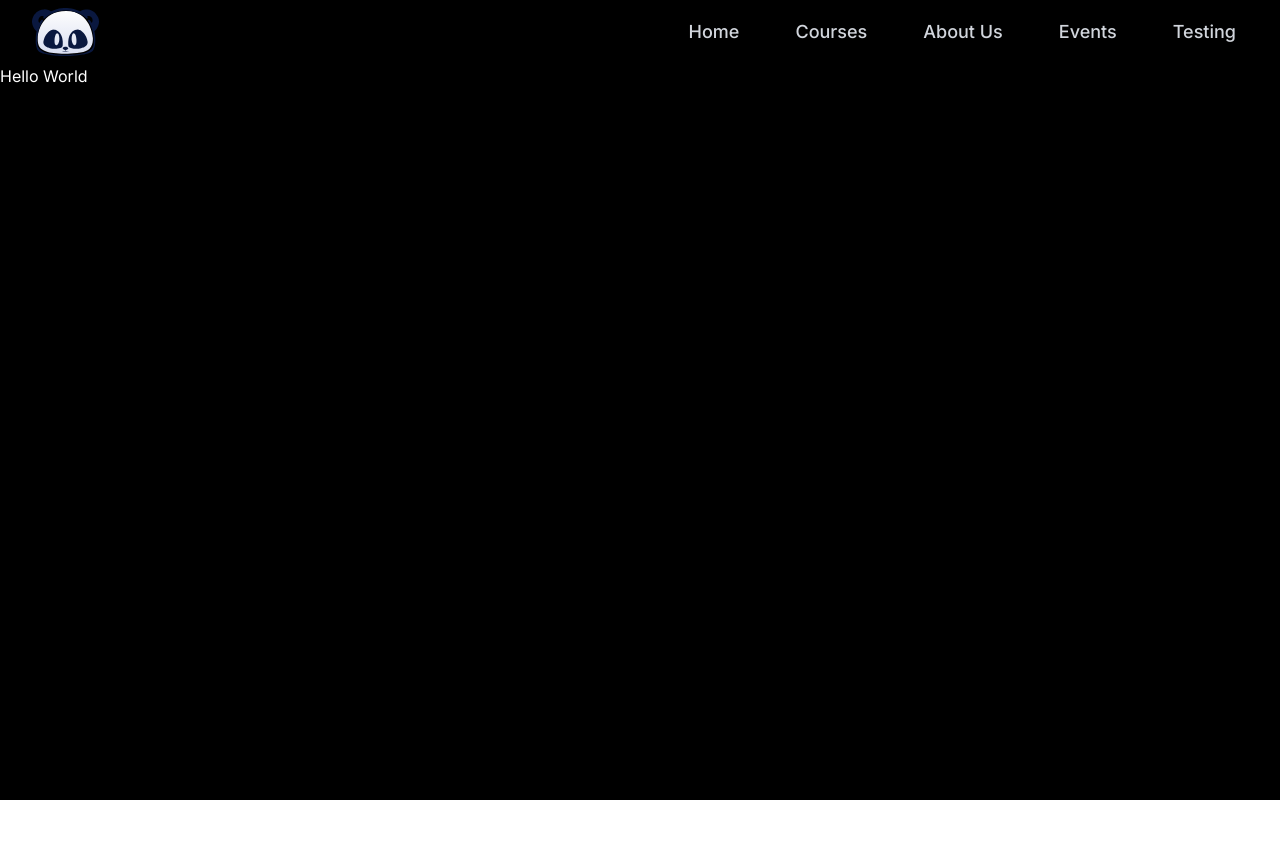
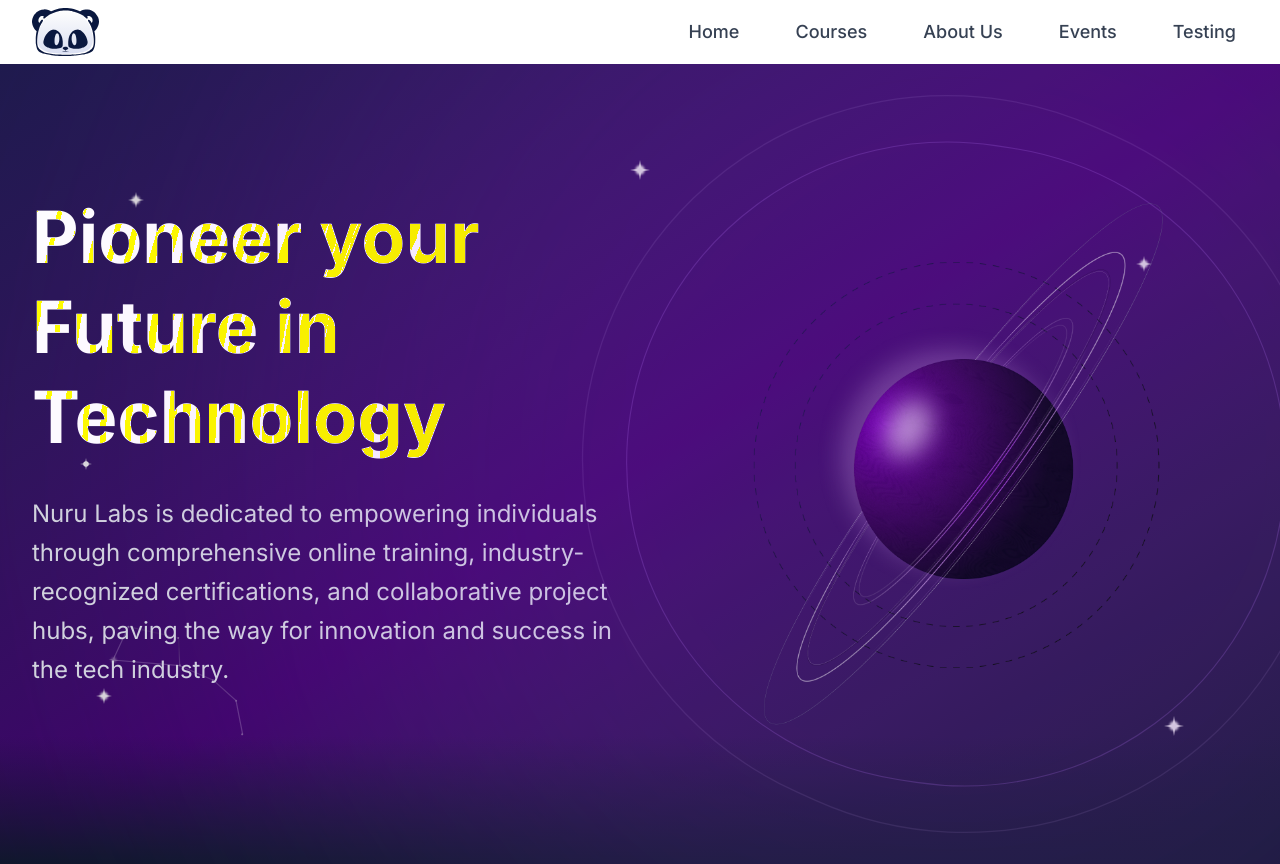
Before and after one commit to gurwnx222/sukii.xyz, a Next.js app: page / in a window 1280 px wide. Before the commit the page ends 800 px from the top, so only its background shows below. Built offline with nearby package versions, Linux system fonts and the light colour scheme.

Commit message:
created hero sections with different file components

```diff
--- /dev/null
+++ b/app/components/HeroSection.jsx
@@ -0,0 +1,192 @@
+"use client";
+import React from "react";
+import Image from "next/image";
+import { motion } from "framer-motion";
+import heroSectionImage from "@/public/decoratives/planet-image-full.png";
+import decorConstellation from "@/public/decoratives/constellation-image-3.svg";
+import decorStar from "@/public/decoratives/decor-star.svg";
+
+export default function HeroSection() {
+  return (
+    <>
+      {/* Hero Section */}
+      <section className="relative min-h-screen bg-gradient-to-br from-indigo-950 via-purple-950 to-slate-900 overflow-hidden">
+        {/* Background Stars - Static */}
+        <div className="absolute inset-0">
+          {/* Star 1 - Top Left */}
+          <div className="absolute top-20 left-20 md:top-32 md:left-32">
+            <Image
+              src={decorStar}
+              alt=""
+              width={16}
+              height={16}
+              className="w-3 h-3 md:w-4 md:h-4"
+            />
+          </div>
+
+          {/* Star 2 - Top Center */}
+          <div className="absolute top-16 left-1/2 transform -translate-x-1/2 md:top-24">
+            <Image
+              src={decorStar}
+              alt=""
+              width={20}
+              height={20}
+              className="w-4 h-4 md:w-5 md:h-5"
+            />
+          </div>
+
+          {/* Star 3 - Top Right */}
+          <div className="absolute top-32 right-20 md:top-48 md:right-32">
+            <Image
+              src={decorStar}
+              alt=""
+              width={18}
+              height={18}
+              className="w-3 h-3 md:w-4 md:h-4"
+            />
+          </div>
+
+          {/* Star 4 - Middle Left */}
+          <div className="absolute top-1/2 left-10 transform -translate-y-1/2 md:left-20">
+            <Image
+              src={decorStar}
+              alt=""
+              width={14}
+              height={14}
+              className="w-2 h-2 md:w-3 md:h-3"
+            />
+          </div>
+
+          {/* Star 5 - Bottom Left */}
+          <div className="absolute bottom-32 left-16 md:bottom-40 md:left-24">
+            <Image
+              src={decorStar}
+              alt=""
+              width={16}
+              height={16}
+              className="w-3 h-3 md:w-4 md:h-4"
+            />
+          </div>
+
+          {/* Star 6 - Bottom Right */}
+          <div className="absolute bottom-20 right-16 md:bottom-32 md:right-24">
+            <Image
+              src={decorStar}
+              alt=""
+              width={20}
+              height={20}
+              className="w-4 h-4 md:w-5 md:h-5"
+            />
+          </div>
+        </div>
+
+        {/* Constellation - Desktop Only */}
+        <motion.div
+          className="hidden lg:block absolute bottom-20 left-20"
+          initial={{ opacity: 0, scale: 0.8 }}
+          animate={{ opacity: 0.4, scale: 1 }}
+          transition={{ duration: 2, ease: "easeOut" }}
+        >
+          <Image src={decorConstellation} alt="" width={200} height={150} />
+        </motion.div>
+
+        {/* Mobile Constellation - Bottom Left */}
+        <motion.div
+          className="block lg:hidden absolute bottom-10 left-4"
+          initial={{ opacity: 0, scale: 0.8 }}
+          animate={{ opacity: 0.3, scale: 1 }}
+          transition={{ duration: 2, ease: "easeOut" }}
+        >
+          <Image src={decorConstellation} alt="" width={120} height={90} />
+        </motion.div>
+
+        <div className="relative z-10 container mx-auto px-4 md:px-6 lg:px-8">
+          <div className="grid lg:grid-cols-2 gap-8 lg:gap-12 min-h-screen items-center">
+            {/* Left Content */}
+            <div className="pt-20 md:pt-24 lg:pt-0 text-center lg:text-left">
+              {/* Headline */}
+              <h1 className="text-4xl md:text-5xl lg:text-6xl xl:text-7xl font-bold text-white leading-tight mb-6 md:mb-8">
+                <span className="block">Pioneer your</span>
+                <span className="block">Future in</span>
+                <span className="block">Technology</span>
+              </h1>
+
+              {/* Subheadline */}
+              <p className="text-lg md:text-xl lg:text-2xl text-gray-300 leading-relaxed max-w-2xl mx-auto lg:mx-0 mb-8 md:mb-12">
+                Nuru Labs is dedicated to empowering individuals through
+                comprehensive online training, industry-recognized
+                certifications, and collaborative project hubs, paving the way
+                for innovation and success in the tech industry.
+              </p>
+            </div>
+
+            {/* Right Content - Hero Image */}
+            <motion.div
+              className="relative flex justify-center lg:justify-end items-center"
+              initial={{ opacity: 0, x: 50 }}
+              animate={{ opacity: 1, x: 0 }}
+              transition={{ duration: 1.2, delay: 0.3, ease: "easeOut" }}
+            >
+              <div className="relative w-80 h-80 md:w-96 md:h-96 lg:w-[500px] lg:h-[500px] xl:w-[600px] xl:h-[600px]">
+                {/* Planet Image with Glow Effect */}
+                <div className="relative w-full h-full">
+                  {/* Glow Effect */}
+                  <motion.div
+                    className="absolute inset-0 rounded-full bg-purple-500/30 blur-3xl scale-150"
+                    animate={{
+                      scale: [1.5, 1.7, 1.5],
+                      opacity: [0.3, 0.5, 0.3],
+                    }}
+                    transition={{
+                      duration: 4,
+                      repeat: Infinity,
+                      ease: "easeInOut",
+                    }}
+                  />
+
+                  {/* Main Planet Image */}
+                  <motion.div
+                    initial={{ scale: 0.8, opacity: 0 }}
+                    animate={{ scale: 1, opacity: 1 }}
+                    transition={{ duration: 1.5, delay: 0.5, ease: "easeOut" }}
+                  >
+                    <Image
+                      src={heroSectionImage}
+                      alt="Futuristic planet with orbital rings representing technology and innovation"
+                      fill
+                      className="object-contain relative z-10"
+                      priority
+                    />
+                  </motion.div>
+
+                  {/* Additional Orbital Ring Glow */}
+                  <motion.div
+                    className="absolute inset-0 rounded-full border border-purple-400/20 scale-110"
+                    animate={{ rotate: 360 }}
+                    transition={{
+                      duration: 20,
+                      repeat: Infinity,
+                      ease: "linear",
+                    }}
+                  />
+                  <motion.div
+                    className="absolute inset-0 rounded-full border border-purple-300/10 scale-125"
+                    animate={{ rotate: -360 }}
+                    transition={{
+                      duration: 30,
+                      repeat: Infinity,
+                      ease: "linear",
+                    }}
+                  />
+                </div>
+              </div>
+            </motion.div>
+          </div>
+        </div>
+
+        {/* Bottom Gradient Fade */}
+        <div className="absolute bottom-0 left-0 right-0 h-32 bg-gradient-to-t from-slate-900 to-transparent"></div>
+      </section>
+    </>
+  );
+}
--- a/app/page.jsx
+++ b/app/page.jsx
@@ -1,10 +1,11 @@
-import Image from "next/image";
+import HeroSection from "./components/HeroSection";
 import Header from "@/components/Header";
+
 export default function Home() {
   return (
     <>
       <Header />
-      <h1>Hello World</h1>
+      <HeroSection />
     </>
   );
 }
--- a/components/Header.jsx
+++ b/components/Header.jsx
@@ -1,5 +1,5 @@
 "use client";
-import React, { useState } from "react";
+import { useState } from "react";
 import Link from "next/link";
 import Image from "next/image";
 import { Menu, X } from "lucide-react";
@@ -21,14 +21,14 @@ export default function Header() {
   ];
 
   return (
-    <header className="text-white shadow-lg">
+    <header className="text-gray-800 shadow-lg bg-white">
       <div className="max-w-7xl mx-auto px-4 sm:px-6 lg:px-8">
         <div className="flex justify-between items-center h-16">
           {/* Logo */}
           <div className="flex-shrink-0">
             <Link href="/" className="flex items-center">
               <Image
-                src={orbitalLogo}
+                src={orbitalLogo || "/placeholder.svg"}
                 alt="Orbital Logo"
                 className="h-12 w-auto"
                 priority
@@ -42,9 +42,10 @@ export default function Header() {
               <Link
                 key={item.name}
                 href={item.href}
-                className="text-gray-300 hover:text-white px-3 py-2 text-lg font-medium transition-colors duration-400 hover:underline rounded-md"
+                className="text-gray-700 hover:text-[#8500d1] px-3 py-2 text-lg font-medium transition-colors duration-300 relative group"
               >
                 {item.name}
+                <span className="absolute left-0 bottom-0 w-0 h-0.5 bg-[#8500d1] transition-all duration-300 group-hover:w-full"></span>
               </Link>
             ))}
           </nav>
@@ -53,7 +54,7 @@ export default function Header() {
           <div className="md:hidden">
             <button
               onClick={toggleMobileMenu}
-              className="text-gray-300 hover:text-white p-2 rounded-md transition-colors duration-200"
+              className="text-gray-700 hover:text-[#8500d1] p-2 rounded-md transition-colors duration-200"
               aria-label="Toggle mobile menu"
             >
               {isMobileMenuOpen ? (
@@ -68,12 +69,12 @@ export default function Header() {
         {/* Mobile Navigation Menu */}
         {isMobileMenuOpen && (
           <div className="md:hidden">
-            <div className="px-2 pt-2 pb-3 space-y-1 border-t border-gray-700">
+            <div className="px-2 pt-2 pb-3 space-y-1 border-t border-gray-200">
               {navigationItems.map((item) => (
                 <Link
                   key={item.name}
                   href={item.href}
-                  className="text-gray-300 hover:text-white block px-3 py-2 text-base font-medium transition-colors duration-200 hover:bg-gray-800 rounded-md"
+                  className="text-gray-700 hover:text-[#8500d1] block px-3 py-2 text-base font-medium transition-colors duration-200 hover:bg-gray-50 rounded-md"
                   onClick={() => setIsMobileMenuOpen(false)}
                 >
                   {item.name}
--- a/package.json
+++ b/package.json
@@ -9,6 +9,7 @@
     "lint": "next lint"
   },
   "dependencies": {
+    "framer-motion": "^12.23.9",
     "lucide-react": "^0.526.0",
     "next": "15.4.4",
     "react": "19.1.0",
```
Also changed, not shown: 1 other file (tests, documents, lock files or other folders).
